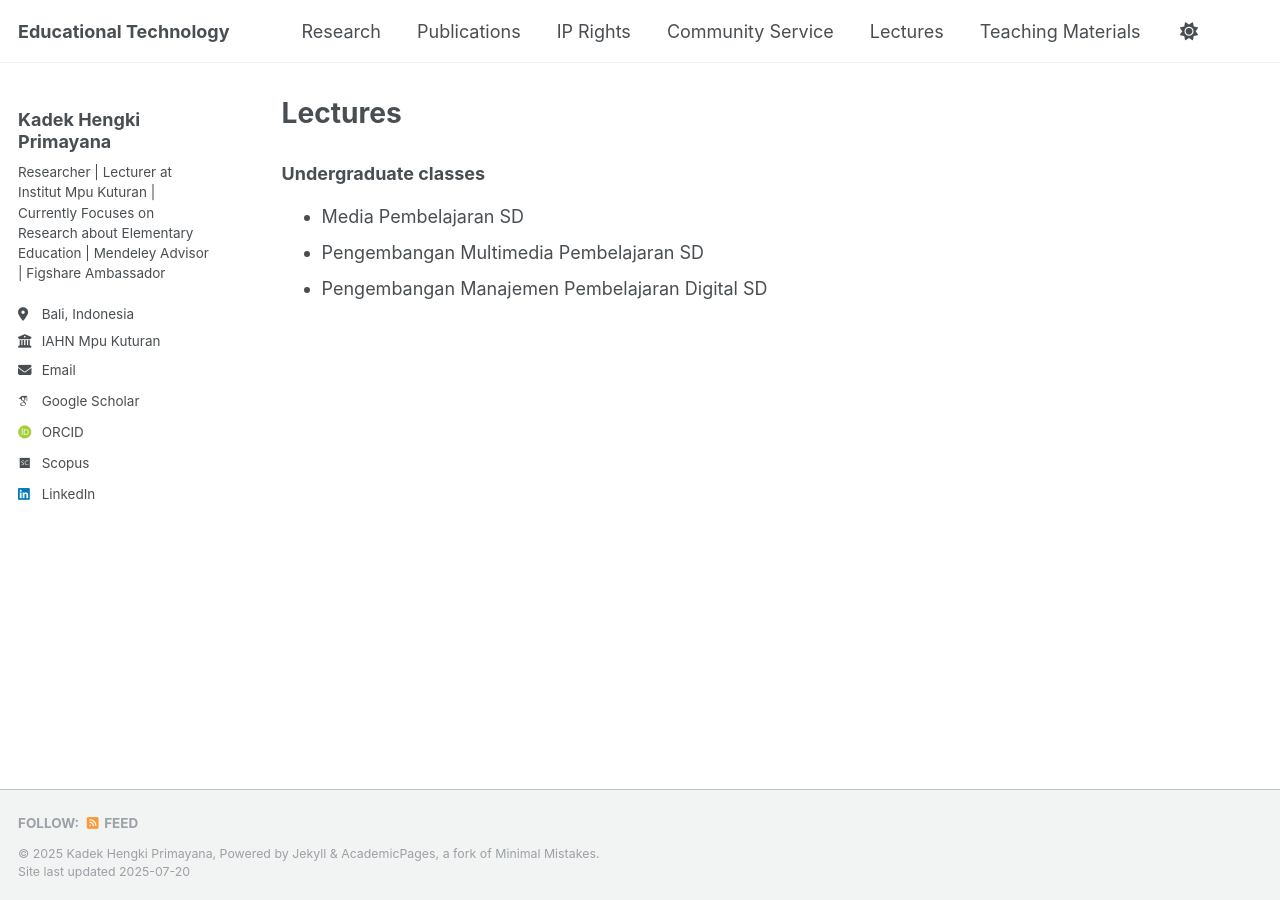
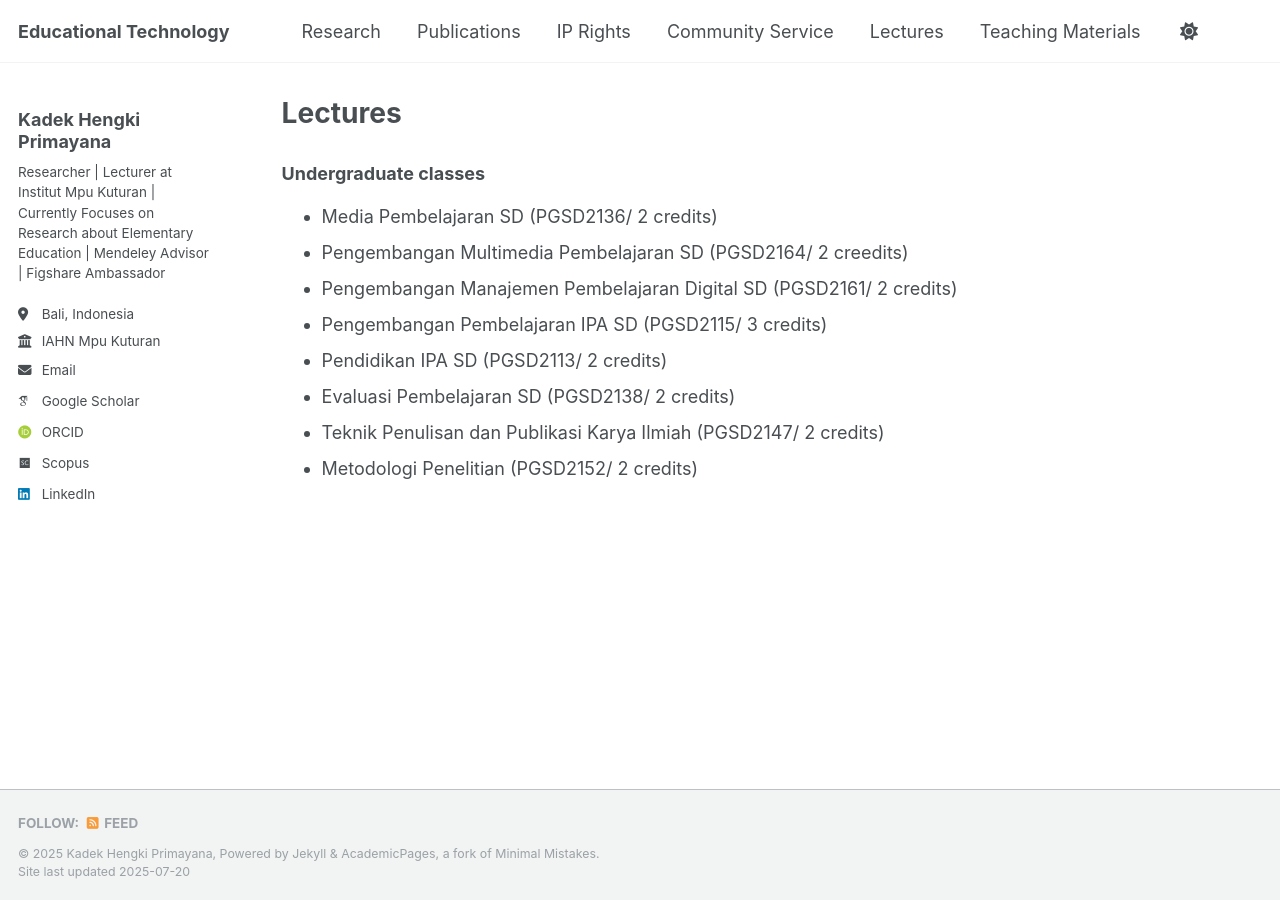
Before and after one commit to hengkiprimayana/hengkiprimayana.github.io, a Jekyll site: the page built from _pages/lectures.md, in a window 1280 px wide. Built offline with Jekyll 4.4.1, drawn with Linux system fonts in a browser that asks for light colours; some web fonts are replaced; a script that is not in the unit is left out.

Commit message:
Update lectures.md

```diff
--- a/_pages/lectures.md
+++ b/_pages/lectures.md
@@ -8,6 +8,11 @@ redirect_from:
 ---
 
 ### Undergraduate classes
-* Media Pembelajaran SD
-* Pengembangan Multimedia Pembelajaran SD
-* Pengembangan Manajemen Pembelajaran Digital SD
+* Media Pembelajaran SD (PGSD2136/ 2 credits)
+* Pengembangan Multimedia Pembelajaran SD (PGSD2164/ 2 creedits)
+* Pengembangan Manajemen Pembelajaran Digital SD (PGSD2161/ 2 credits)
+* Pengembangan Pembelajaran IPA SD (PGSD2115/ 3 credits)
+* Pendidikan IPA SD (PGSD2113/ 2 credits)
+* Evaluasi Pembelajaran SD (PGSD2138/ 2 credits)
+* Teknik Penulisan dan Publikasi Karya Ilmiah (PGSD2147/ 2 credits)
+* Metodologi Penelitian (PGSD2152/ 2 credits)
```
